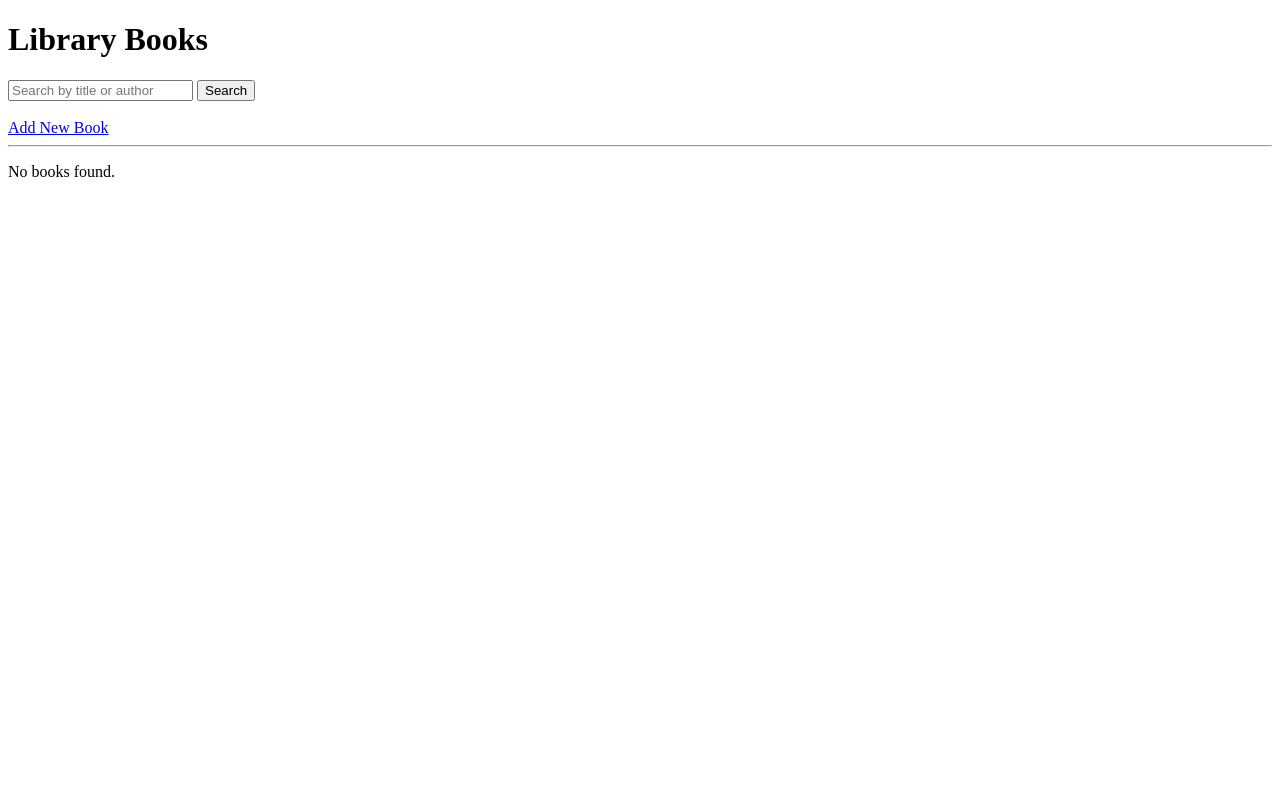
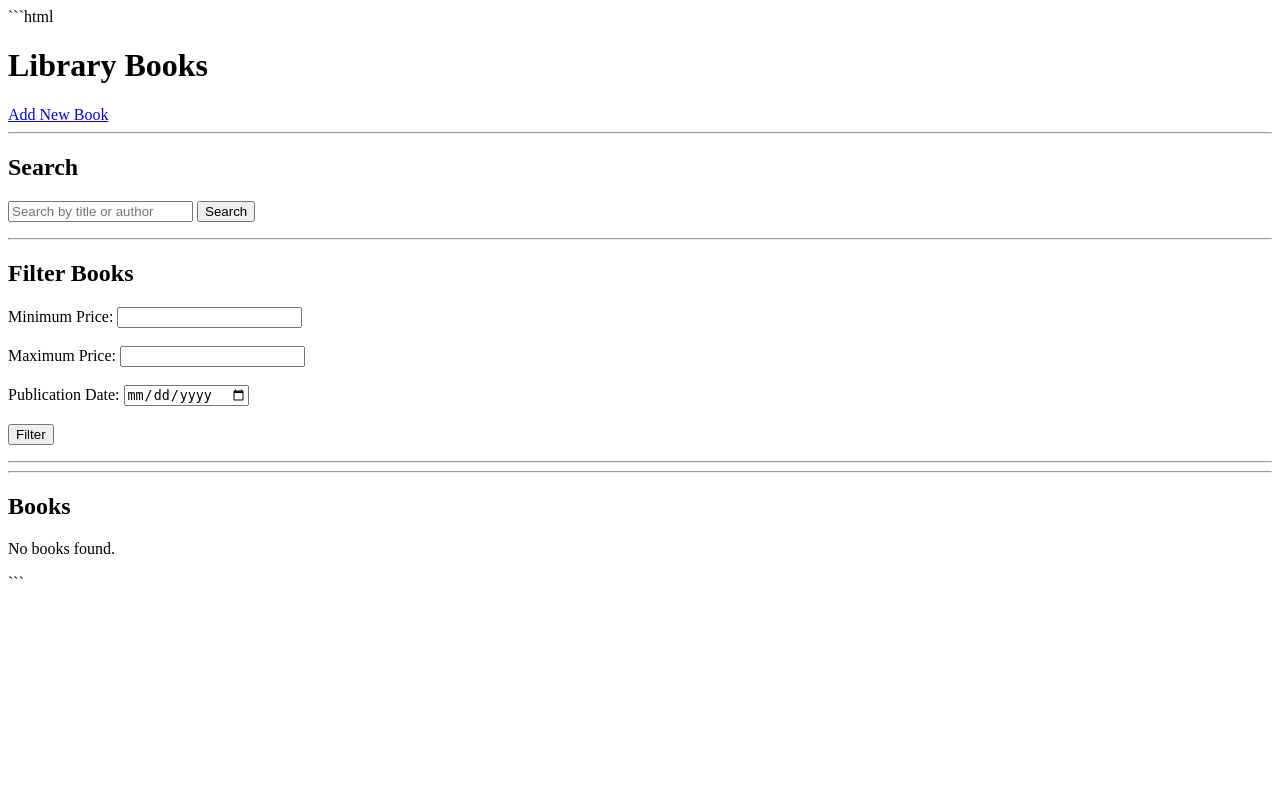
Before and after one commit to ZahraRahimpour95/The-library, a Django app: page /books/ in a window 1280 px wide. Run offline with Django 5.2, Linux system fonts and the light colour scheme; data that the repository does not hold is empty.

Commit message:
all questions done!

````diff
--- a/book/templates/book/book_list.html
+++ b/book/templates/book/book_list.html
@@ -1,5 +1,7 @@
+```html
 <!DOCTYPE html>
-<html>
+<html lang="en">
+
 <head>
     <meta charset="UTF-8">
     <title>Library Books</title>
@@ -9,11 +11,26 @@
 
     <h1>Library Books</h1>
 
+
+    <!-- Add Book -->
+
+    <a href="{% url 'add_book' %}">
+        Add New Book
+    </a>
+
+    <hr>
+
+
+    <!-- Search -->
+
+    <h2>Search</h2>
+
     <form method="get">
 
         <input
             type="text"
             name="q"
+            value="{{ query|default:'' }}"
             placeholder="Search by title or author"
         >
 
@@ -23,54 +40,170 @@
 
     </form>
 
-    <br>
+    <hr>
 
-    <a href="{% url 'add_book' %}">
-        Add New Book
-    </a>
+
+    <!-- Filter -->
+
+    <h2>Filter Books</h2>
+
+    <form method="get">
+
+        <label>
+            Minimum Price:
+        </label>
+
+        <input
+            type="number"
+            name="min_price"
+            value="{{ min_price|default:'' }}"
+            step="0.01"
+        >
+
+        <br><br>
+
+
+        <label>
+            Maximum Price:
+        </label>
+
+        <input
+            type="number"
+            name="max_price"
+            value="{{ max_price|default:'' }}"
+            step="0.01"
+        >
+
+        <br><br>
+
+
+        <label>
+            Publication Date:
+        </label>
+
+        <input
+            type="date"
+            name="publication_date"
+            value="{{ publication_date|default:'' }}"
+        >
+
+        <br><br>
+
+
+        <button type="submit">
+            Filter
+        </button>
+
+    </form>
 
     <hr>
 
+
+    <!-- Delete Filtered Books -->
+
+    {% if is_filtered %}
+
+        <form method="post">
+
+            {% csrf_token %}
+
+            <input
+                type="hidden"
+                name="min_price"
+                value="{{ min_price|default:'' }}"
+            >
+
+            <input
+                type="hidden"
+                name="max_price"
+                value="{{ max_price|default:'' }}"
+            >
+
+            <input
+                type="hidden"
+                name="publication_date"
+                value="{{ publication_date|default:'' }}"
+            >
+
+            <button type="submit">
+                Delete Filtered Books
+            </button>
+
+        </form>
+
+    {% endif %}
+
+    <hr>
+
+
+    <!-- Books -->
+
+    <h2>Books</h2>
+
     {% for book in books %}
 
-        <h2>{{ book.title }}</h2>
+        <div>
+
+            <h3>
+                {{ book.title }}
+            </h3>
 
             <p>
-            Author:
+                <strong>Author:</strong>
                 {{ book.author.first_name }}
                 {{ book.author.last_name }}
             </p>
 
             <p>
-            Publisher:
+                <strong>Publisher:</strong>
                 {{ book.publisher.name }}
             </p>
 
             <p>
-            Genre:
+                <strong>Genre:</strong>
                 {{ book.get_genre_display }}
             </p>
 
             <p>
-            Price:
+                <strong>Price:</strong>
                 {{ book.price }}
             </p>
 
             <p>
-            Publication date:
+                <strong>Publication Date:</strong>
                 {{ book.publication_date }}
             </p>
+
+
+            <!-- Edit -->
+
             <a href="{% url 'edit_book' book.id %}">
                 Edit
             </a>
+
+            &nbsp;
+
+
+            <!-- Delete -->
+
+            <a href="{% url 'delete_book' book.id %}">
+                Delete
+            </a>
+
+        </div>
 
         <hr>
 
     {% empty %}
 
-        <p>No books found.</p>
+        <p>
+            No books found.
+        </p>
 
     {% endfor %}
 
+
 </body>
+
 </html>
+```
--- a/book/urls.py
+++ b/book/urls.py
@@ -1,9 +1,10 @@
 from django.urls import path
-from .views import book_list, add_book , edit_book
+from .views import book_list, add_book , edit_book, delete_book
 
 
 urlpatterns = [
     path('books/', book_list , name = 'book_list'),
     path('books/add/', add_book , name = 'add_book' ),
     path('books/edit/<int:book_id>/' , edit_book , name = 'edit_book'),
+    path('books/delete/<int:book_id>/' , delete_book , name = 'delete_book'),
 ]
--- a/book/views.py
+++ b/book/views.py
@@ -3,7 +3,15 @@ from book.models import *
 from .forms import BookForm
 
 def book_list (request):
+
     query = request.GET.get('q')
+    min_price = request.GET.get('min_price')
+    max_price = request.GET.get('max_price')
+    publication_date = request.GET.get('publication_date')
+
+    books = Books.objects.all()
+
+    #search
     if query:
         books = Books.objects.filter(title__icontains = query
                                      )| Books.objects.filter(
@@ -11,8 +19,46 @@ def book_list (request):
                                      )| Books.objects.filter(
                                          author__last_name__icontains = query
                                      )
-    else:
+
+
+    is_filtered = False
+
+    #price filter
+    if min_price :
+        books = Books.objects.filter(price__gte = min_price)
+        is_filtered = True
+
+    if max_price:
+        books = Books.objects.filter(price__lte = max_price)
+        is_filtered = True
+
+    #publication_date filter
+    if publication_date :
+        books = Books.objects.filter(publication_date__gte = publication_date)
+        is_filtered = True
+
+    # Delete filtered books
+    if request.method == 'POST' and is_filtered :
+
+        min_price = request.POST.get('min_price')
+        max_price = request.POST.get('max_price')
+        publication_date = request.POST.get('publication_date')
+
         books = Books.objects.all()
+
+        if min_price:
+            books = books.filter(price__gte=min_price)
+
+        if max_price:
+            books = books.filter(price__lte=max_price)
+
+        if publication_date:
+            books = books.filter(publication_date__gte=publication_date)
+
+        books.delete()
+
+        return redirect('book_list')
+
 
     return render (
         request,
@@ -56,3 +102,9 @@ def edit_book(request, book_id):
         'book/edit_book.html',
         {'form': form}
     )
+
+def delete_book(request, book_id):
+    book = get_object_or_404(Books , id = book_id)
+
+    book.delete()
+    return redirect('book_list')
````
Lines whose indentation alone changed are shown as unchanged.
